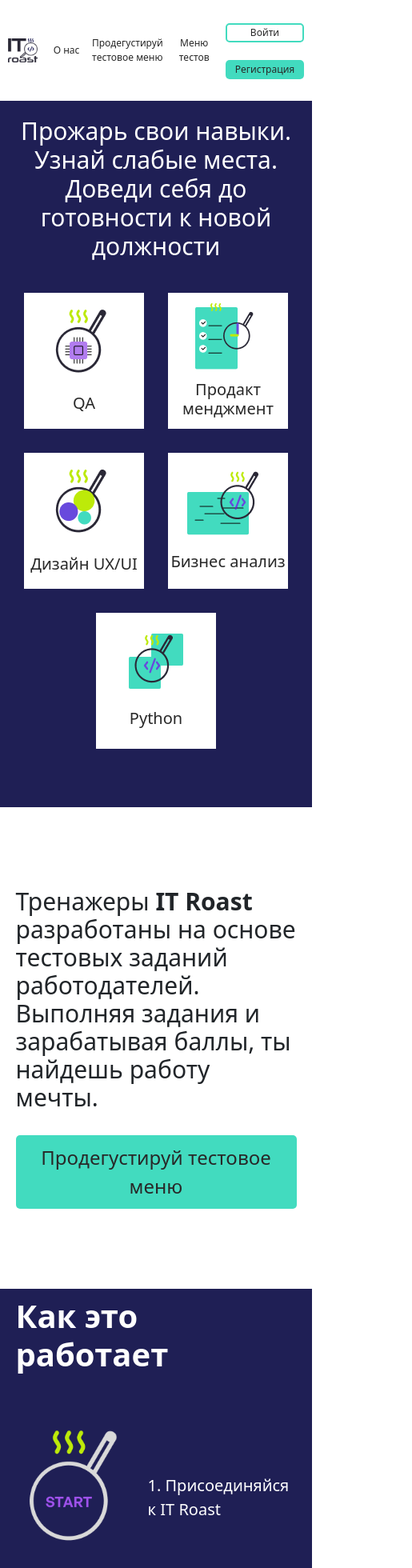
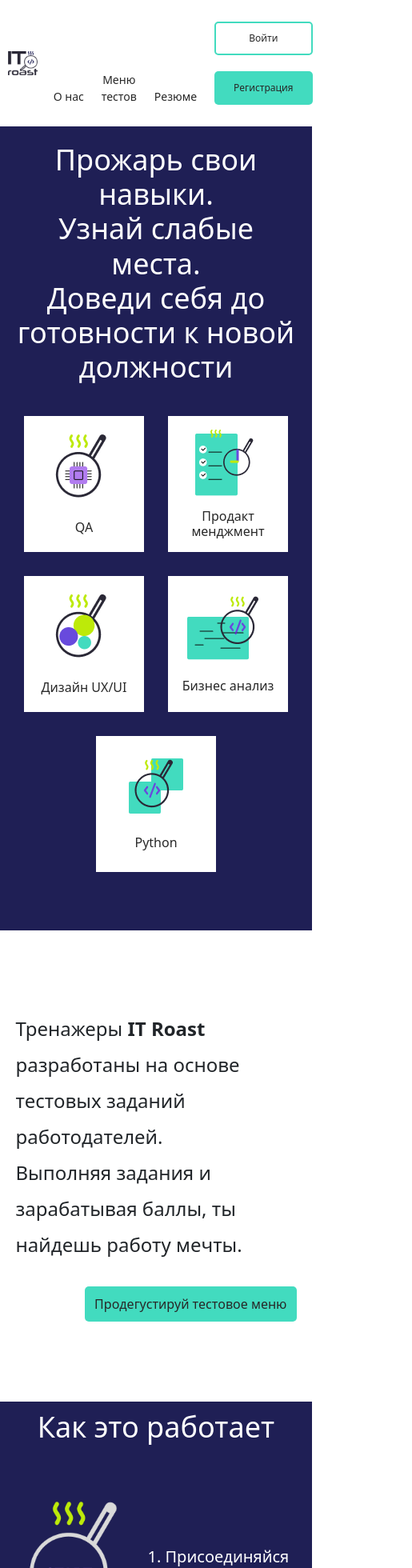
Before and after one commit to Train-lab-intern/frontend_dev, a React (Create React App) app: page / in a window 390 px wide. Shown: the top 1960 px of the page at 80% size, 515 px wide, since content can reach past the window. Built offline with nearby package versions, Linux system fonts and the light colour scheme; no server answers.

Commit message:
change styles

```diff
--- a/src/components/CommonButton/CommonButton.module.scss
+++ b/src/components/CommonButton/CommonButton.module.scss
@@ -1,11 +1,11 @@
 @import "../../styles/variables";
 
 .button {
-  padding: 3px 12px;
+  padding: 12px 24px;
   border: none;
   border-radius: 5px;
   background: none;
-  font-size: 24px;
+  font-size: 16px;
   font-weight: 400;
   color: $primary-dark-text;
 }
@@ -13,6 +13,6 @@
   background: $secondary-bg;
 }
 .outline {
-  padding: 1px 12px;
+  padding: 10px 24px;
   border: 2px solid $secondary-bg;
 }
--- a/src/components/Header/Header.module.scss
+++ b/src/components/Header/Header.module.scss
@@ -4,11 +4,12 @@
   background: $primary-light-bg;
 }
 .container {
-  width: 90%;
+  width: 80%;
+  max-width: 1440px;
   margin: 0 auto;
 }
 .inner {
-  max-width: 1470px;
+  //max-width: 1470px;
   display: flex;
   justify-content: space-between;
   align-items: center;
--- a/src/components/Navigation/Navigation.module.scss
+++ b/src/components/Navigation/Navigation.module.scss
@@ -3,8 +3,8 @@
 .navigation {
   width: 100%;
   display: flex;
-  align-items: center;
-  column-gap: 5%;
+  align-items: flex-end;
+  column-gap: 7%;
 }
 .linksProfile {
   display: flex;
--- a/src/components/Navigation/Navigation.tsx
+++ b/src/components/Navigation/Navigation.tsx
@@ -23,10 +23,10 @@
           О&nbsp;нас
         </NavLink>}
         <NavLink to={''} className={styles.link}>
-          Продегустируй <br/> тестовое меню
+          Меню тестов
         </NavLink>
         <NavLink to={''} className={styles.link}>
-          Меню тестов
+          Резюме
         </NavLink>
         {/*{isLogged && <>*/}
         {/*  <NavLink to={''} className={styles.link}>*/}
--- a/src/pages/Main/MainPage.module.scss
+++ b/src/pages/Main/MainPage.module.scss
@@ -5,16 +5,21 @@
   display: flex;
   flex-direction: column;
 }
+
 .sectionDark {
   background: $primary-dark-bg;
 }
+
 .sectionLight {
   background: $primary-light-bg;
 }
+
 .container {
-  width: 70%;
+  width: 80%;
+  max-width: 1440px;
   margin: 0 auto;
 }
+
 .direction {
   .title {
     display: flex;
@@ -22,12 +27,14 @@
     align-items: center;
     margin: 20px 0 40px;
     color: $primary-light-title;
+
     h2 {
       text-align: center;
-      font-weight: 350;
-      font-size: 56px;
+      font-weight: 400;
+      font-size: 36px;
     }
   }
+
   .directionList {
     display: flex;
     justify-content: space-between;
@@ -45,12 +52,13 @@
       h4 {
         text-align: center;
         font-weight: 400;
-        font-size: 20px;
+        font-size: 16px;
         color: $primary-dark-text;
       }
     }
   }
 }
+
 .banner {
   display: flex;
   align-items: center;
@@ -63,19 +71,21 @@
 
     h1 {
       font-weight: 400;
-      font-size: 44px;
-      line-height: 70px;
+      font-size: 24px;
+      line-height: 45px;
 
       .bold {
         font-weight: 600;
       }
     }
   }
+
   button {
-    max-width: 250px;
+    //max-width: 250px;
     width: fit-content;
   }
 }
+
 .manual {
   display: flex;
   flex-direction: column;
@@ -84,12 +94,14 @@
   .title {
     margin-top: 10px;
     margin-bottom: 70px;
+
     h2 {
-      font-weight: 600;
-      font-size: 46px;
+      font-weight: 400;
+      font-size: 36px;
       color: $primary-light-title;
     }
   }
+
   .manualList {
     display: flex;
     justify-content: space-between;
@@ -108,35 +120,40 @@
           margin-bottom: 20px;
         }
       }
+
       span {
-        font-weight: 500;
-        font-size: 24px;
+        font-weight: 400;
+        font-size: 20px;
         color: $primary-light-text;
       }
     }
   }
-  a{
+
+  a {
     margin-bottom: 45px;
+
     button {
       padding: 12px 10px;
     }
   }
 }
+
 .sectionTestMenu {
 
   .container {
     width: 95%;
   }
+
   .testMenu {
     display: flex;
     flex-direction: column;
     align-items: center;
-    margin-bottom: 300px;
+    //margin-bottom: 300px;
 
     .testMenuList {
       display: flex;
       justify-content: space-between;
-      margin-bottom: 260px;
+      margin-bottom: 80px;
 
       .item {
         width: 45%;
@@ -151,6 +168,7 @@
           font-size: 80px;
           color: $secondary-dark-title;
         }
+
         .text {
           margin-bottom: 20px;
           text-align: center;
@@ -160,9 +178,10 @@
         }
       }
     }
+
     .testMenuImgContainer {
       width: 65%;
-      margin-bottom: 190px;
+      //margin-bottom: 190px;
 
       img {
         width: 100%;
@@ -171,23 +190,29 @@
   }
 
   .title {
+    display: flex;
+    flex-direction: column;
+    align-items: center;
+    row-gap: 50px;
     margin: 70px 0;
+
     h2 {
-      font-weight: 700;
-      font-size: 60px;
+      font-weight: 500;
+      font-size: 32px;
       color: $primary-dark-title;
     }
-    .subTitle {
-      display: flex;
-      justify-content: space-between;
-      margin-top: 50px;
+
+    h3 {
+      font-weight: 500;
+      font-size: 20px;
+    }
 
     a {
       display: flex;
     }
   }
 }
-}
+
 .sectionLast {
   display: flex;
   flex-direction: column;
@@ -205,12 +230,14 @@
     font-weight: 400;
     font-size: 16px;
   }
+
   h3 {
     text-align: center;
     margin-bottom: 30px;
     font-weight: 400;
-    font-size: 30px;
+    font-size: 36px;
   }
+
   .button {
     padding: 12px 16px;
   }
@@ -221,6 +248,7 @@
     width: 90%;
   }
 }
+
 @media screen and (max-width: 1200px) {
   .sectionTestMenu {
 
@@ -232,17 +260,20 @@
 
           .title {
             margin: 40px 0;
-            font-size: 60px;
+            //font-size: 60px;
           }
+
           .text {
-            font-size: 45px;
+            //font-size: 45px;
           }
         }
       }
     }
+
     .testMenuImgContainer {
 
-      img {}
+      img {
+      }
     }
   }
 }
@@ -251,39 +282,42 @@
   .direction {
     .title {
       h2 {
-        font-size: 40px;
+        //font-size: 40px;
       }
     }
   }
   .banner {
     .title {
       h1 {
-        font-size: 35px;
-        line-height: 55px;
+        //font-size: 35px;
+        //line-height: 55px;
       }
     }
   }
   .manual {
     .title {
-      h2{
-        font-size: 40px;
+      h2 {
+        //font-size: 40px;
       }
     }
+
     .manualList {
       .item {
         .imgContainer {
-          img{
+          img {
             height: 150px;
           }
         }
+
         span {
-          font-size: 20px;
+          //font-size: 20px;
         }
       }
     }
+
     a {
       button {
-        font-size: 20px;
+        //font-size: 20px;
       }
     }
   }
@@ -298,30 +332,36 @@
           .title {
 
           }
+
           .text {
 
           }
         }
       }
     }
+
     .testMenuImgContainer {
 
-      img {}
+      img {
       }
+    }
+
     .title {
       h2 {
-        font-size: 50px;
+        //font-size: 50px;
       }
 
     }
   }
 }
+
 @media screen and (max-width: 900px) {
   .direction {
     .directionList {
       justify-content: center;
       flex-wrap: wrap;
       gap: 30px;
+
       .directionItem {
 
       }
@@ -329,10 +369,14 @@
   }
   .banner {
     flex-direction: column;
+
     .title {
       margin-bottom: 30px;
-      h1 {}
+
+      h1 {
       }
+    }
+
     button {
       max-width: 500px;
       align-self: flex-end;
@@ -341,23 +385,31 @@
   }
   .manual {
     .title {
-      h2{}
+      h2 {
       }
+    }
+
     .manualList {
       flex-direction: column;
       align-self: flex-start;
       gap: 50px;
+
       .item {
         width: 100%;
         flex-direction: row;
+
         .imgContainer {
           min-width: 165px;
 
-          img{}
-        }
-        span {}
+          img {
           }
         }
+
+        span {
+        }
+      }
+    }
+
     a {
       button {
 
@@ -375,29 +427,35 @@
         .item {
 
           .title {
-            font-size: 50px;
+            //font-size: 50px;
           }
+
           .text {
-            font-size: 30px;
+            //font-size: 30px;
           }
         }
       }
+
       .testMenuImgContainer {
         margin-bottom: 70px;
 
-        img {}
+        img {
         }
       }
+    }
+
     .title {
       h2 {
-          font-size: 40px;
+        //font-size: 40px;
       }
+
       .subTitle {
         flex-direction: column;
 
         h2 {
           margin-bottom: 30px;
         }
+
         a {
           align-self: flex-end;
 
@@ -409,21 +467,24 @@
     }
   }
 }
+
 @media screen and (max-width: 750px) {
   .direction {
     .title {
       h2 {
-        font-size: 30px;
+        //font-size: 30px;
       }
     }
   }
   .banner {
     flex-direction: column;
+
     .title {
       margin-bottom: 30px;
+
       h1 {
-        font-size: 30px;
-        line-height: 35px;
+        //font-size: 30px;
+        //line-height: 35px;
       }
     }
   }
@@ -438,15 +499,18 @@
           .title {
 
           }
+
           .text {
 
           }
         }
       }
     }
+
     .testMenuImgContainer {
 
-      img {}
+      img {
       }
     }
   }
+}
--- a/src/pages/Main/MainPage.tsx
+++ b/src/pages/Main/MainPage.tsx
@@ -153,12 +153,10 @@
             </div>
             <div className={styles.title}>
               <h2>Устрой прожарку своей карьеры</h2>
-              <div className={styles.subTitle}>
-                <h2>Получи сертификат</h2>
-                <NavLink to={Path.REGISTRATION}>
-                  <CommonButton variant={'primary'}>Регистрация</CommonButton>
-                </NavLink>
-              </div>
+              <h3>Получи сертификат</h3>
+              <NavLink to={Path.REGISTRATION}>
+                <CommonButton variant={'primary'}>Регистрация</CommonButton>
+              </NavLink>
             </div>
 
           </div>
--- a/src/styles/mixins.scss
+++ b/src/styles/mixins.scss
@@ -2,6 +2,6 @@
 
 @mixin link {
   font-weight: 400;
-  font-size: 12px;
+  font-size: 14px;
   color: $primary-dark-text;
 }
```
Lines whose indentation alone changed are shown as unchanged.
